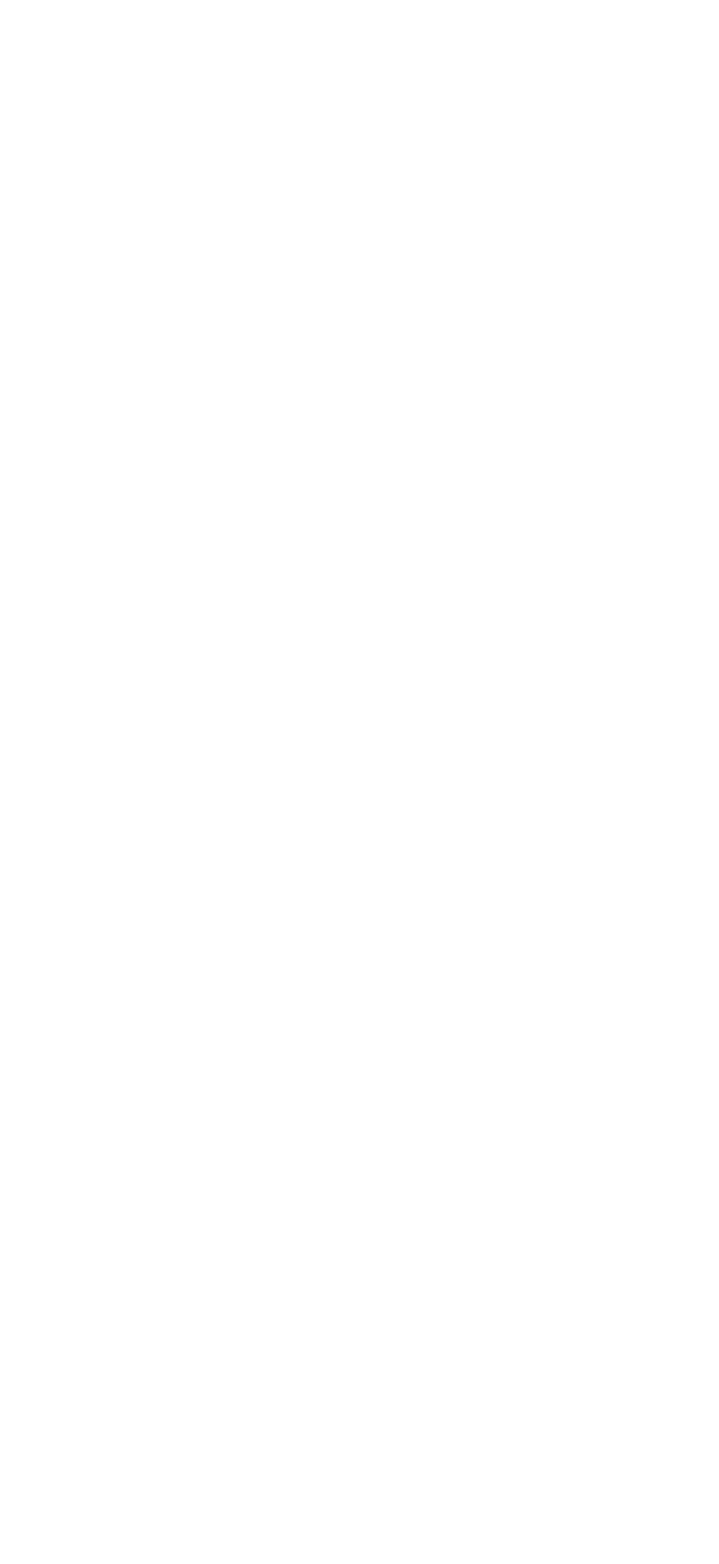
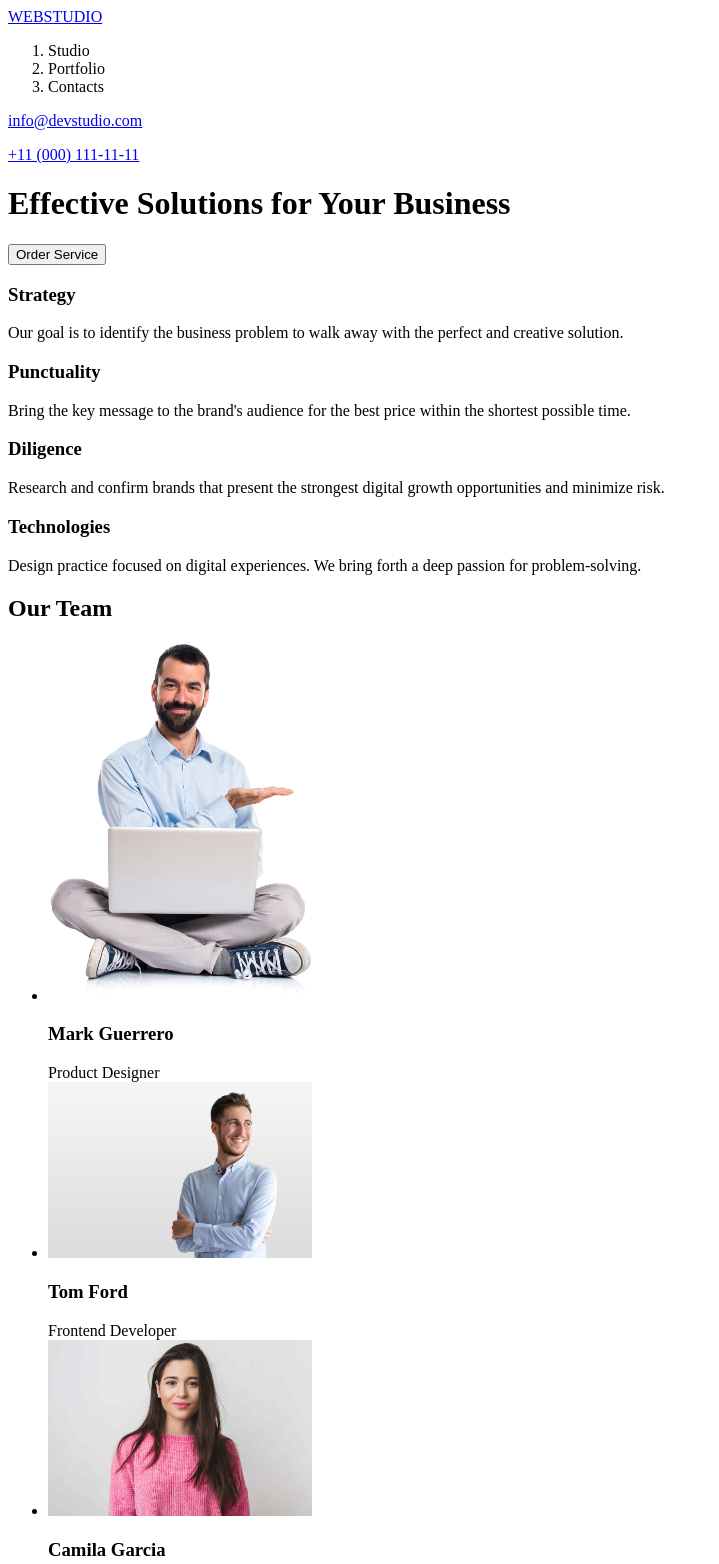
Before and after one commit to kolegamarceli/goit-markup-hw-01, a plain HTML site: page index.html in a window 1280 px wide. Shown: the top 1564 px of the page, without its empty margins (0-719 px from the left). Before the commit the page ends 800 px from the top, so only its background shows below. Drawn offline with Linux system fonts and the light colour scheme.

Commit message:
Update index.html

```diff
--- a/index.html
+++ b/index.html
@@ -4,14 +4,88 @@
   <head>
     <meta charset="UTF-8" />
     <meta name="viewport" content="width=device-width, initial-scale=1.0" />
-    <title>Document</title>
+    <title>Web Studio</title>
   </head>
 
   <body>
     <header>
-      <nav></nav>
+      <a href="index.html">WEB<span>STUDIO</span></a>
+      <nav>
+        <ol>
+          <li>Studio</li>
+          <li>Portfolio</li>
+          <li>Contacts</li>
+        </ol>
+      </nav>
+      <p><a href="mailto:info@devstudio.com">info@devstudio.com</a></p>
+      <p><a href="tel:+11 (000) 111-11-11">+11 (000) 111-11-11</a></p>
     </header>
-    <main></main>
-    <footer></footer>
+    <main>
+      <h1>Effective Solutions for Your Business</h1>
+      <button type="button">Order Service</button>
+      <div>
+        <h3>Strategy</h3>
+        Our goal is to identify the business problem to walk away with the
+        perfect and creative solution.
+      </div>
+      <div>
+        <h3>Punctuality</h3>
+        Bring the key message to the brand's audience for the best price within
+        the shortest possible time.
+      </div>
+      <div>
+        <h3>Diligence</h3>
+        Research and confirm brands that present the strongest digital growth
+        opportunities and minimize risk.
+      </div>
+      <div>
+        <h3>Technologies</h3>
+        Design practice focused on digital experiences. We bring forth a deep
+        passion for problem-solving.
+      </div>
+
+      <h2>Our Team</h2>
+      <ul>
+        <li>
+          <img
+            src="/images/man2.jpg"
+            width="264"
+            alt="Brunet z zarostem patrzący w obiektyw"
+          />
+          <h3>Mark Guerrero</h3>
+          Product Designer
+        </li>
+        <li>
+          <img
+            src="/images/man1.jpg"
+            width="264"
+            alt="Uśmiechnięty blondyn patrzący w bok"
+          />
+          <h3>Tom Ford</h3>
+          Frontend Developer
+        </li>
+        <li>
+          <img
+            src="/images/man3.jpg"
+            width="264"
+            alt="Szatynka patrząca obiektyw"
+          />
+          <h3>Camila Garcia</h3>
+          Marketing
+        </li>
+        <li>
+          <img
+            src="/images/man4.jpg"
+            width="264"
+            alt="Uśmiechnięty brunet patrzący w obiektyw"
+          />
+          <h3>Daniel Wilson</h3>
+          UI Designer
+        </li>
+      </ul>
+    </main>
+    <footer>
+      <a href="index.html">WEB<span>STUDIO</span></a>
+    </footer>
   </body>
 </html>
```
